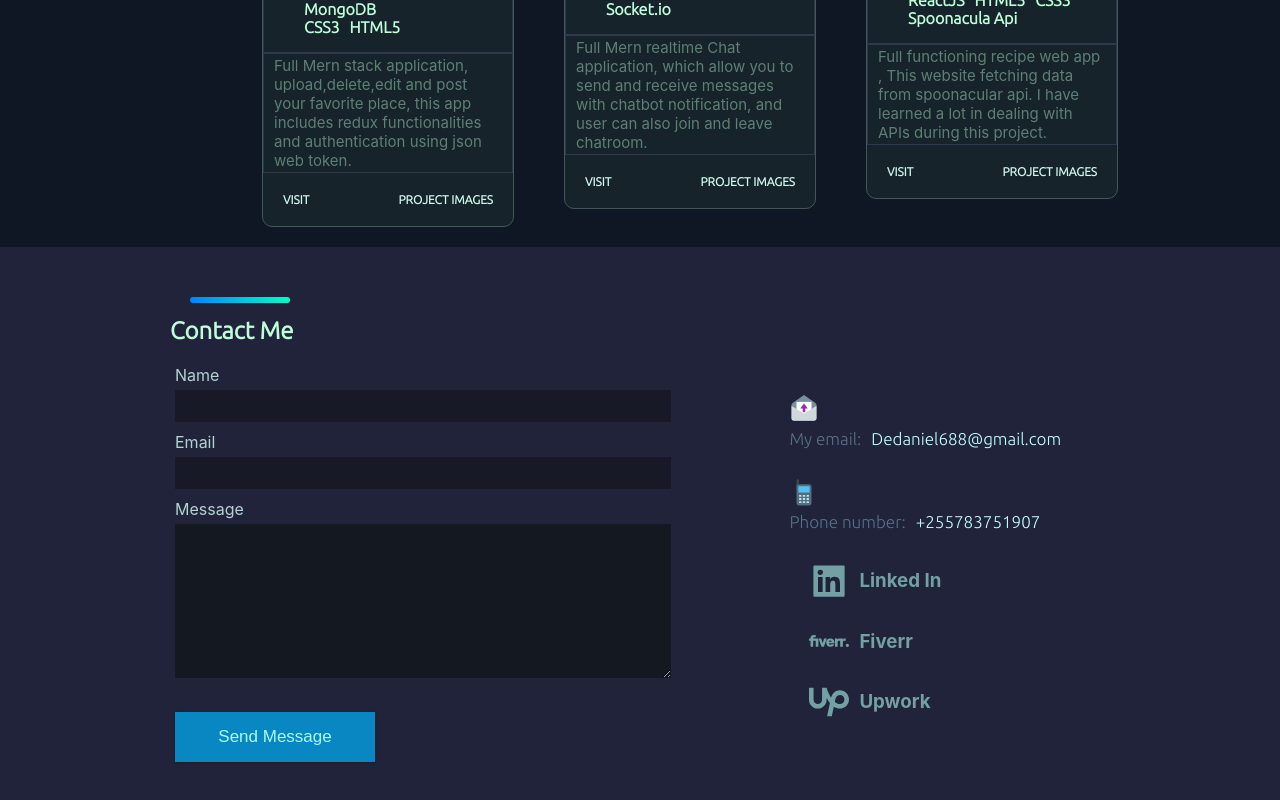
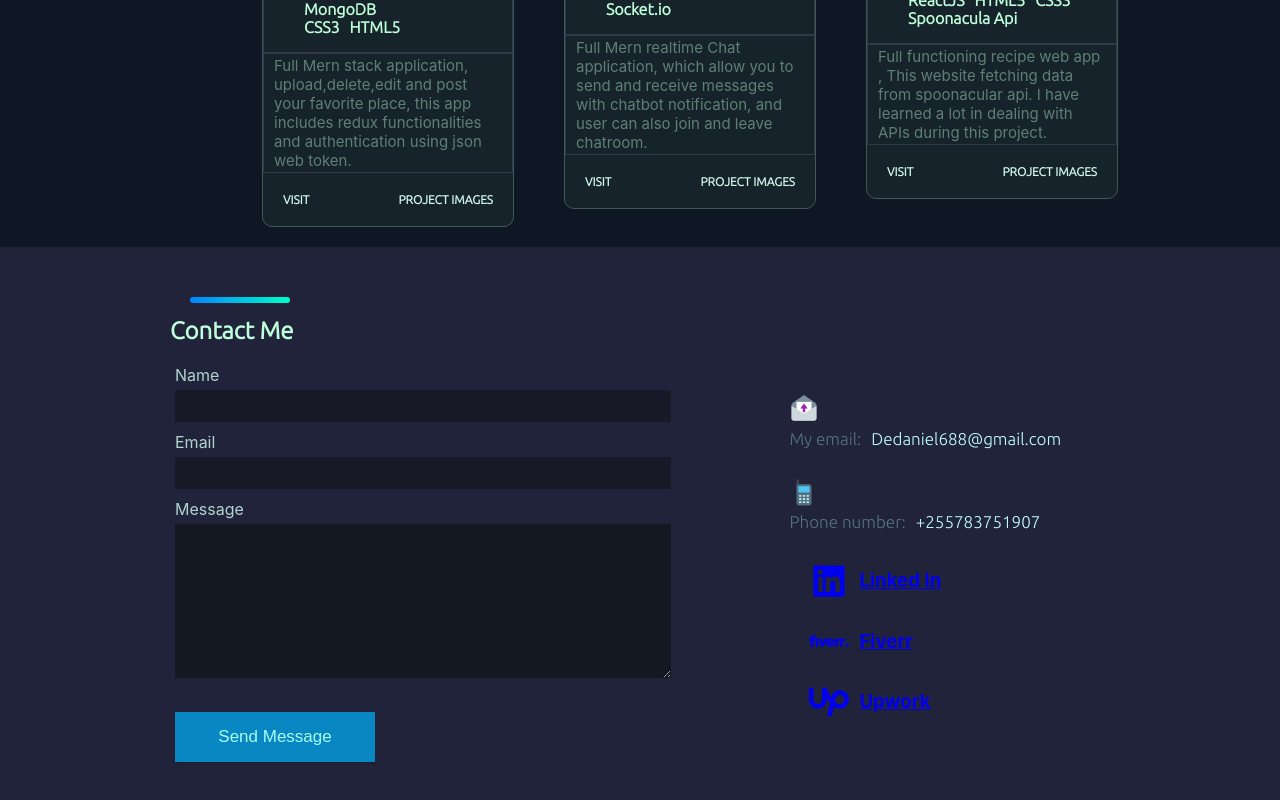
Before and after one commit to De688/MyPortfolio, a React (Create React App) app: page / in a window 1280 px wide. Shown: the part 1623-2423 px from the top of the page. Built offline with nearby package versions, Linux system fonts and the light colour scheme.

Commit message:
first commit2

```diff
--- a/src/Navbar/Navbar.css
+++ b/src/Navbar/Navbar.css
@@ -167,7 +167,7 @@
         background-color: #0F1624;
         width: 100%;
         position: absolute;
-        top: -155px;
+        top: -200px;
         display: flex;
         flex-direction: column;
         justify-content: center;
--- a/src/Pages/Contact/Contact.js
+++ b/src/Pages/Contact/Contact.js
@@ -4,6 +4,7 @@ import { AiFillLinkedin } from 'react-icons/ai';
 import { FcCellPhone,FcFeedback } from 'react-icons/fc';
 import { SiFiverr,SiUpwork } from 'react-icons/si';
 import Emailjs from 'emailjs-com'
+import {Link} from 'react-router-dom'
 
 
 function Contact() {
@@ -57,10 +58,18 @@ function Contact() {
                  <FcCellPhone className='phonelogo'/><div className='phonelogotext'><span>Phone number:</span>+255783751907</div>
                </div>
                <div className='logowraper'>
+                <Link to='https://www.linkedin.com/in/christopher-daniel-46055820a?lipi=urn%3Ali%3Apage%3Ad_flagship3_profile_view_base_contact_details%3B3DlrBPvSSruq7YvmCOZpmg%3D%3D'>
+                <div className='logowraper2'><AiFillLinkedin className='logowraper1'/><h3>Linked In</h3></div>
 
-                 <div className='logowraper2'><AiFillLinkedin className='logowraper1'/><h3>Linked In</h3></div>
-                 <div className='logowraper3'><SiFiverr className='logowraper1'/><h3>Fiverr</h3></div>
-                 <div className='logowraper4'><SiUpwork className='logowraper1'/><h3>Upwork</h3></div>
+                </Link>
+                <Link to=''>
+                <div className='logowraper3'><SiFiverr className='logowraper1'/><h3>Fiverr</h3></div>
+
+                </Link>
+                <Link to=''>
+                <div className='logowraper4'><SiUpwork className='logowraper1'/><h3>Upwork</h3></div>
+
+                </Link>
 
 
                </div>
```
